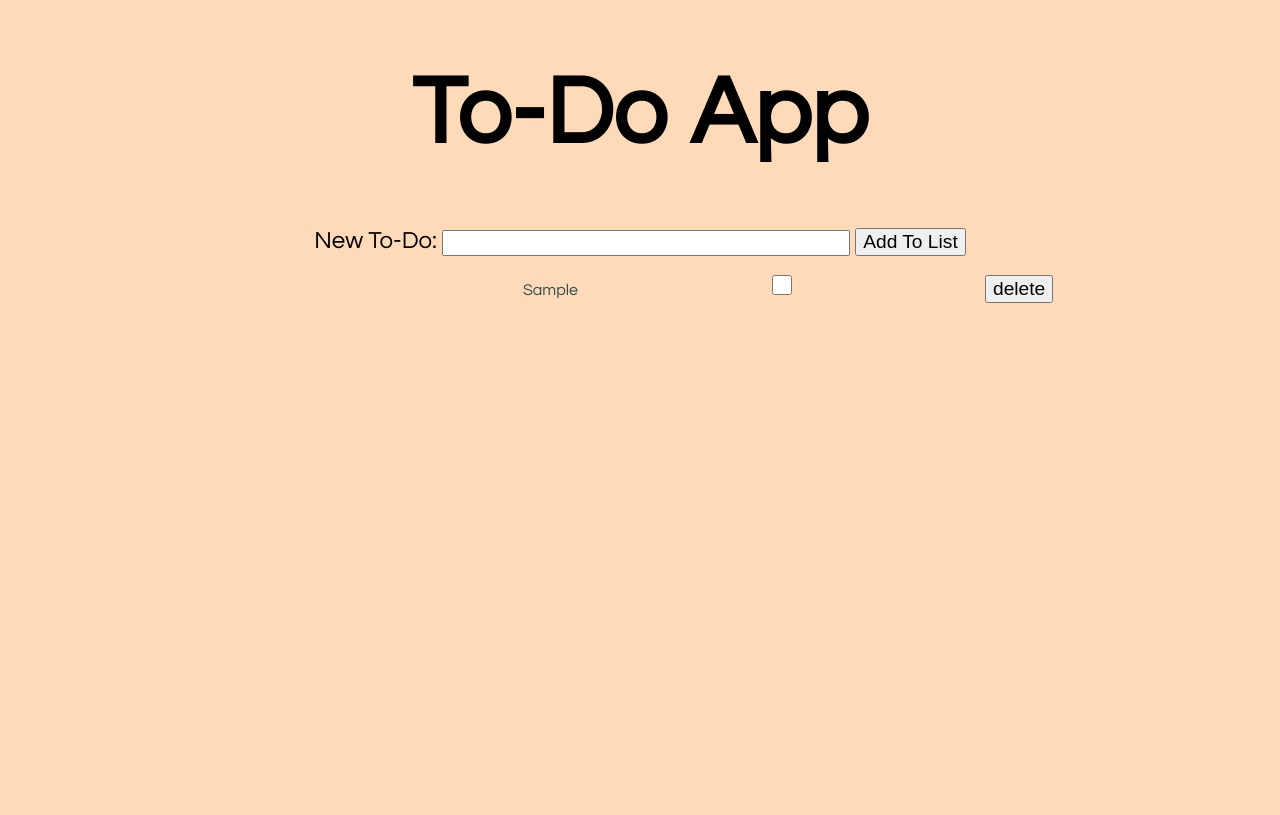
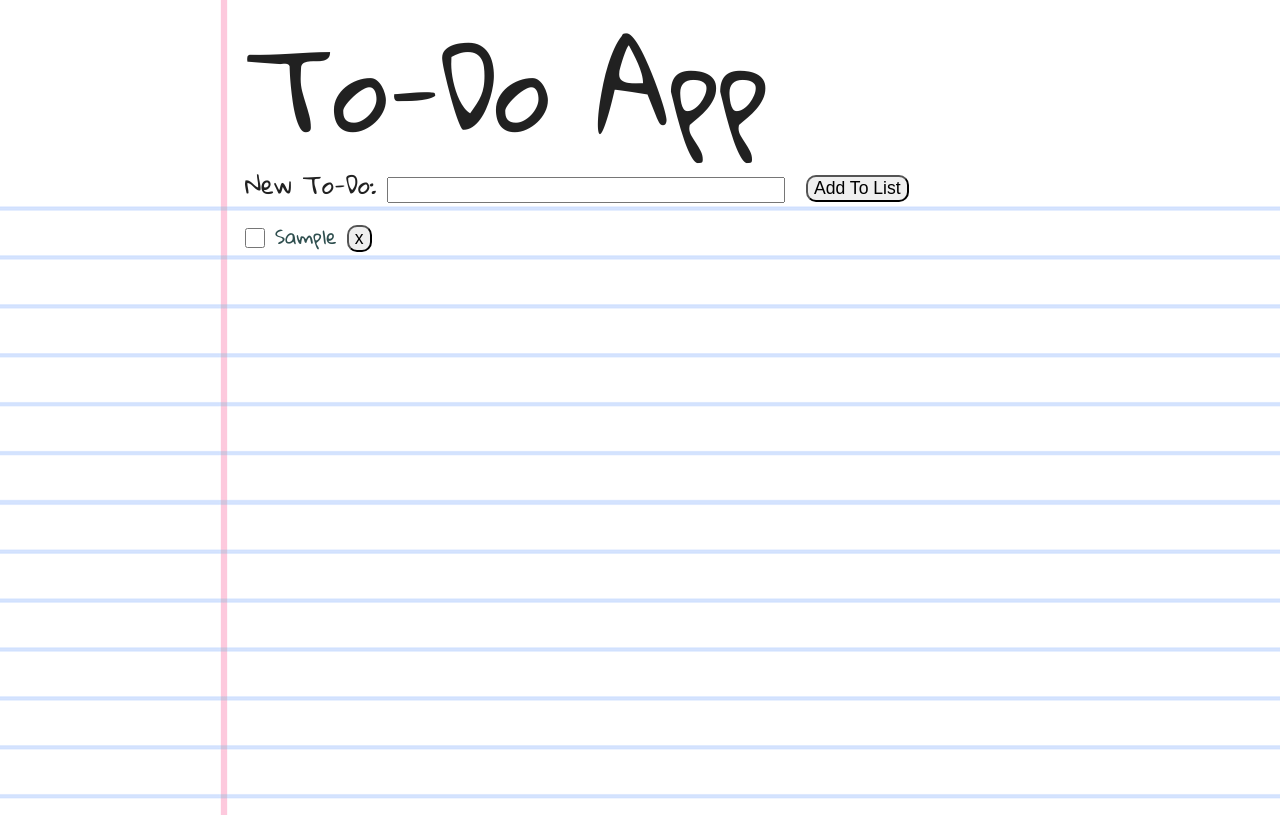
Before and after one commit to amyewitt/to-do-app, a plain HTML site: page index.html in a window 1280 px wide. Both pictures are taken after typing "Sample" into the empty fields and a click on the button "Add To List". Drawn offline with nearby package versions, Linux system fonts and the light colour scheme.

Commit message:
assignment 5

```diff
--- a/app.js
+++ b/app.js
@@ -2,19 +2,18 @@ function onReady() {
   const addToDoForm = document.getElementById('addToDoForm');
   const newToDoText = document.getElementById('newToDoText');
   const toDoList = document.getElementById('toDoList');
-  const deleteItem = document.getElementById('deleteItem');
 
   addToDoForm.addEventListener('submit',  event => {
     event.preventDefault();
 
     // get the text
-    let title = newToDoText.value
+    let title = newToDoText.value;
+
+    // create a new input
+    let checkbox = document.createElement('input');
 
     // create a new li
     let newLi = document.createElement('li');
-
-    // create a new input
-    let checkbox = document.createElement('input');
 
     // set the input's type to checkbox
     checkbox.type = "checkbox";
@@ -26,7 +25,12 @@ function onReady() {
     button.type = "button";
 
     // label button as x (delete)
-    button.innerHTML = 'delete';
+    button.innerHTML = 'x';
+
+    // alert when click on delete
+    button.onclick = function() {
+      deleteTodo(newLi);
+    };
 
     // set the title
     newLi.textContent = title;
@@ -45,7 +49,11 @@ function onReady() {
 
   });
 
-}
+};
+
+function deleteTodo(todo) {
+  toDoList.removeChild(todo);
+};
 
 window.onload = function() {
   onReady();
--- a/index.html
+++ b/index.html
@@ -2,6 +2,12 @@
 <html>
   <head>
     <meta name="viewport" content="width=device-width, initial-scale=1">
+
+    <!--Material Design Lite -->
+      <link rel="stylesheet" href="https://code.getmdl.io/1.3.0/material.teal-red.min.css">
+      <link href="https://fonts.googleapis.com/css?family=Gloria+Hallelujah" rel="stylesheet">
+      <script defer src="https://code.getmdl.io/1.3.0/material.min.js"></script>
+
     <title>To-Do App</title>
     <link rel="stylesheet" href="style.css">
   </head>
--- a/style.css
+++ b/style.css
@@ -1,28 +1,104 @@
+/* http://meyerweb.com/eric/tools/css/reset/
+   v2.0 | 20110126
+   License: none (public domain)
+*/
+
+html, body, div, span, applet, object, iframe,
+h1, h2, h3, h4, h5, h6, p, blockquote, pre,
+a, abbr, acronym, address, big, cite, code,
+del, dfn, em, img, ins, kbd, q, s, samp,
+small, strike, strong, sub, sup, tt, var,
+b, u, i, center,
+dl, dt, dd, ol, ul, li,
+fieldset, form, label, legend,
+table, caption, tbody, tfoot, thead, tr, th, td,
+article, aside, canvas, details, embed,
+figure, figcaption, footer, header, hgroup,
+menu, nav, output, ruby, section, summary,
+time, mark, audio, video {
+	margin: 0;
+	padding: 0;
+	border: 0;
+	font-size: 100%;
+	font: inherit;
+	vertical-align: baseline;
+}
+/* HTML5 display-role reset for older browsers */
+article, aside, details, figcaption, figure,
+footer, header, hgroup, menu, nav, section {
+	display: block;
+}
+body {
+	line-height: 1;
+}
+ol, ul {
+	list-style: none;
+}
+blockquote, q {
+	quotes: none;
+}
+blockquote:before, blockquote:after,
+q:before, q:after {
+	content: '';
+	content: none;
+}
+table {
+	border-collapse: collapse;
+	border-spacing: 0;
+}
+
+/* end reset */
+
 body  {
-  background-color: #ffdab9;
-  font-family: Century Gothic;
+  margin-top: 8px;
+  background-image: url(images/notebook.png);
+  font-family: 'Gloria Hallelujah', cursive;
 }
 
 h1 {
-  text-align: center;
-  font-size: 6rem;
+  text-align: left;
+  font-size: 7rem;
+  margin-left: 230px;
+  margin-top: 15px;
+  margin-bottom: 15px;
+  padding: 15px;
 }
 
 #addToDoForm {
-  text-align: center;
+  text-align: left;
   font-size: 1.5rem;
+  margin-left: 245px;
 }
 
 input {
   height: 20px;
-  width: 400px;
+  width: 390px;
+  justify-content: center;
 }
 
 button {
-  font-size: 1.2rem;
+  font-size: 1.1rem;
+  justify-content: center;
+  margin-left: 10px;
+  border-radius: 10px;
 }
 
 ul {
-  padding-left: 515px;
+  margin-left: 0px;
+  margin-top: .6rem;
   color: #2F4F4F;
+  font-size: 1.2rem;
+  line-height: 3.1rem;
+  position: relative;
 }
+
+input[type=checkbox] {
+  position: relative;
+  justify-content: center;
+  margin-top: 1rem;
+  float: left;
+  margin-left: 245px;
+  margin-right: 10px;
+  width: 20px;
+  height: 20px;
+ }
```
Also changed, not shown: images/notebook.png (added), 1 other file.
